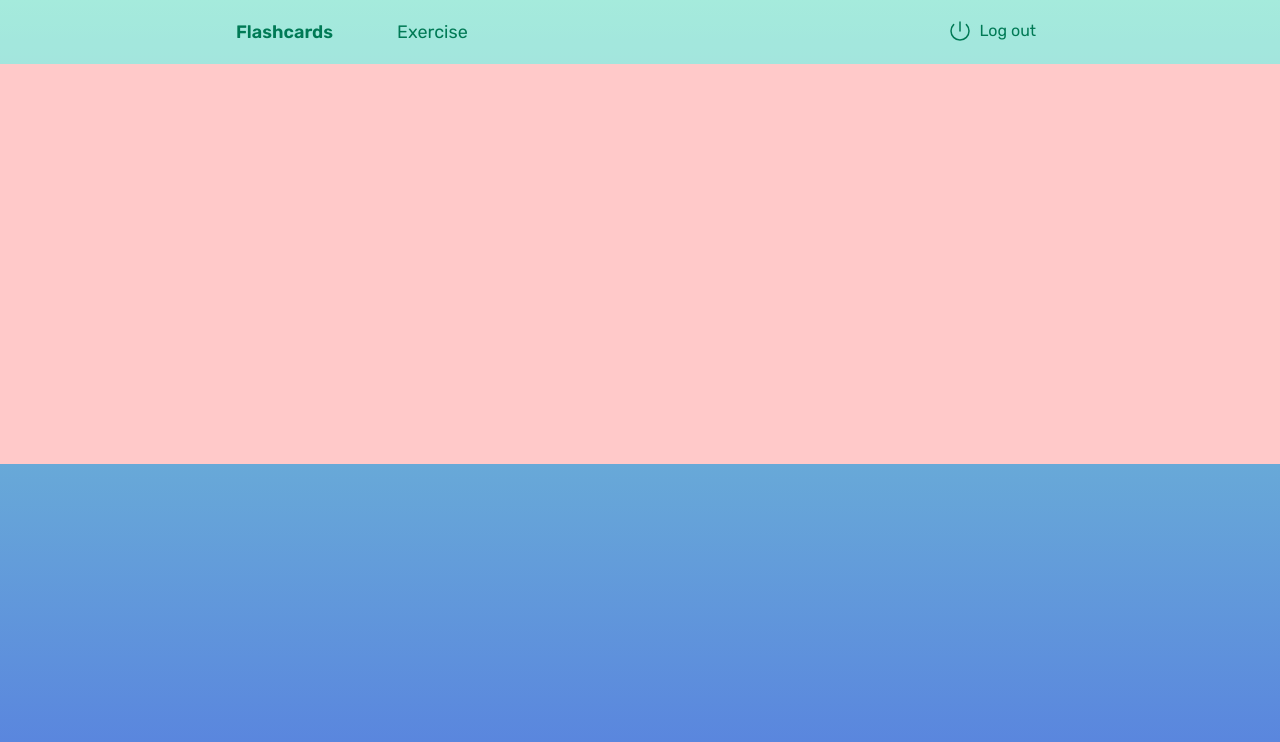
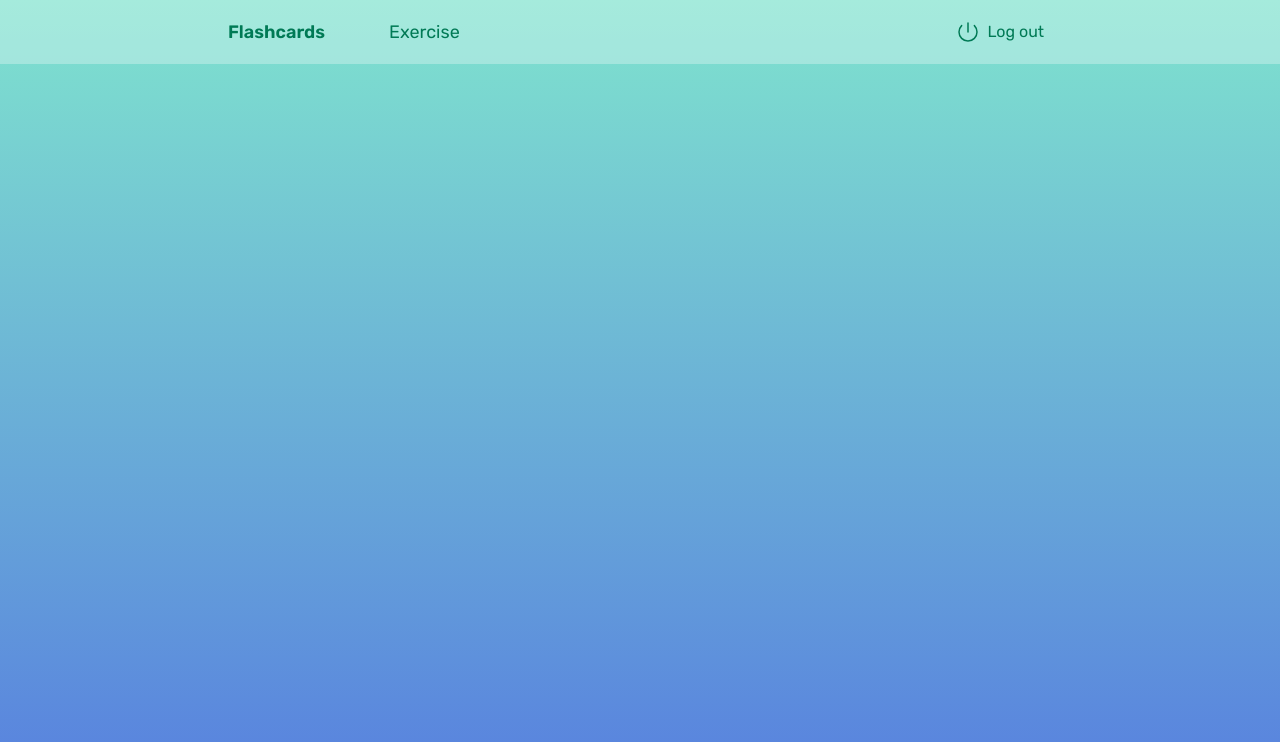
Before and after one commit to PeterBYUI/typescript-flashcards, a React (Vite) app: page /content/flashcards in a window 1280 px wide. Shown: the top 742 px of the page. Built offline with nearby package versions, Linux system fonts and the light colour scheme; no server answers.

Commit message:
feat: implement sign-out logic and integrate it into the UI

```diff
--- a/src/components/Button.tsx
+++ b/src/components/Button.tsx
@@ -6,7 +6,7 @@
 
 export default function Button({ styling, children, ...props }: ButtonProps) {
 
-    const style = `rounded-md px-2 py-1 transition-all duration-200 cursor-pointer ${styling || ""}`;
+    const style = `rounded-md px-2 py-1 transition-all duration-200 cursor-pointer disabled:cursor-not-allowed ${styling || ""}`;
 
     return <button {...props} className={style}>{children}</button>
 }
--- a/src/components/DesktopHeader.tsx
+++ b/src/components/DesktopHeader.tsx
@@ -1,11 +1,13 @@
-import { NavLink } from "react-router";
+import { NavLink, } from "react-router";
 
 import Button from "./Button";
+import ProfileButton from "./ProfileButton";
 
-export default function DesktopHeader({ handleToggleSidebar }: { handleToggleSidebar: () => void }) {
+export default function DesktopHeader({ handleToggleSidebar, handleLoggingUserOut, isPending }: { handleToggleSidebar: () => void, handleLoggingUserOut: () => void, isPending: boolean }) {
 
     let styling = "hover:text-emerald-900 text-lg transition-all duration-200  ";
     let activeStyling = "font-semibold";
+
 
     return <div className="h-16 bg-[rgba(250,250,250,0.3)] flex items-center justify-around text-emerald-700">
 
@@ -13,8 +15,9 @@
             <li><NavLink to={"flashcards"} className={(({ isActive }) => isActive ? `${styling}${activeStyling}` : styling)}>Flashcards</NavLink></li>
             <li><NavLink to={"exercise"} className={(({ isActive }) => isActive ? `${styling}${activeStyling}` : styling)}>Exercise</NavLink></li>
         </ul>
-        <div className="hidden md:block">
-            <Button styling="hover:text-emerald-800 hover:font-semibold group">
+        <div className="hidden md:flex md:items-center md:gap-4">
+            <ProfileButton size={10} />
+            <Button onClick={handleLoggingUserOut} styling="hover:text-emerald-900 group disabled:text-emerald-300" disabled={isPending}>
                 <div className="flex items-center gap-2">
                     <svg xmlns="http://www.w3.org/2000/svg" fill="none" viewBox="0 0 24 24" stroke="currentColor" className="size-6 stroke-[1.5] group-hover:stroke-[2.2]">
                         <path strokeLinecap="round" strokeLinejoin="round" d="M5.636 5.636a9 9 0 1 0 12.728 0M12 3v9" />
--- a/src/components/Header.tsx
+++ b/src/components/Header.tsx
@@ -1,4 +1,7 @@
 import { useState } from "react";
+import { useNavigate } from "react-router";
+import { useMutation } from "@tanstack/react-query";
+import { logout } from "../utils/http";
 
 import DesktopHeader from "./DesktopHeader";
 import Sidebar from "./Sidebar";
@@ -11,8 +14,22 @@
         setIsOpen((previousValue) => !previousValue);
     }
 
+    const navigate = useNavigate();
+
+    const { mutate, isPending, isError } = useMutation({
+        mutationFn: logout,
+        onSuccess: () => {
+            navigate("/");
+            setIsOpen(false);
+        }
+    });
+
+    function handleLoggingUserOut() {
+        mutate();
+    }
+
     return <header className="relative">
-        <DesktopHeader handleToggleSidebar={handleToggleSidebar} />
-        <Sidebar isOpen={isOpen} handleToggleSidebar={handleToggleSidebar} />
+        <DesktopHeader handleToggleSidebar={handleToggleSidebar} handleLoggingUserOut={handleLoggingUserOut} isPending={isPending} />
+        <Sidebar isOpen={isOpen} handleToggleSidebar={handleToggleSidebar} handleLoggingUserOut={handleLoggingUserOut} isPending={isPending} />
     </header>
 }
--- /dev/null
+++ b/src/components/ProfileButton.tsx
@@ -0,0 +1,10 @@
+import Button from "./Button";
+
+export default function ProfileButton({ size }: { size: number }) {
+
+    return <Button styling="hover:text-emerald-900">
+        <svg xmlns="http://www.w3.org/2000/svg" viewBox="0 0 24 24" fill="currentColor" className={`size-${size}`}>
+            <path fillRule="evenodd" d="M18.685 19.097A9.723 9.723 0 0 0 21.75 12c0-5.385-4.365-9.75-9.75-9.75S2.25 6.615 2.25 12a9.723 9.723 0 0 0 3.065 7.097A9.716 9.716 0 0 0 12 21.75a9.716 9.716 0 0 0 6.685-2.653Zm-12.54-1.285A7.486 7.486 0 0 1 12 15a7.486 7.486 0 0 1 5.855 2.812A8.224 8.224 0 0 1 12 20.25a8.224 8.224 0 0 1-5.855-2.438ZM15.75 9a3.75 3.75 0 1 1-7.5 0 3.75 3.75 0 0 1 7.5 0Z" clipRule="evenodd" />
+        </svg>
+    </Button>
+}
--- a/src/components/Sidebar.tsx
+++ b/src/components/Sidebar.tsx
@@ -1,16 +1,33 @@
+import { UserContext } from "../store/UserContext";
+import { useContext } from "react";
+
 import Button from "./Button";
+import ProfileButton from "./ProfileButton";
 
-export default function Sidebar({ isOpen, handleToggleSidebar }: { isOpen: boolean, handleToggleSidebar: () => void }) {
+export default function Sidebar({ isOpen, handleToggleSidebar, handleLoggingUserOut, isPending }: { isOpen: boolean, handleToggleSidebar: () => void, handleLoggingUserOut: () => void, isPending: boolean }) {
 
-    let styling = "absolute block md:hidden h-[100vh] w-1/1 bg-[rgba(191,233,223,.7)] top-0 right-0 transition-all duration-200 ";
+    let styling = "absolute block md:hidden h-[100vh] w-1/1 bg-[rgba(191,233,223,.9)] top-0 right-0 transition-all duration-200 ";
     if (isOpen) {
         styling += "translate-x-[0]";
     } else {
         styling += "translate-x-[100%]";
     }
 
+    const { user } = useContext(UserContext);
+
     return <div className={styling}>
-        <Button>Log out</Button>
-        <button onClick={handleToggleSidebar}>Close</button>
+        <div className="relative flex justify-center text-emerald-700">
+            <div className="flex flex-col items-center mt-16 gap-8">
+                <div className="flex flex-col items-center gap-2 hover:text-emerald-900">
+                    <ProfileButton size={24} />
+                    <p>{user?.displayName || ""}</p>
+                </div>
+                <Button onClick={handleLoggingUserOut} styling="font-semibold text-emerald-700 hover:text-emerald-900 cursor-pointer text-xl disabled:text-emerald-300" disabled={isPending}>Log out</Button>
+            </div>
+            <button className="absolute top-2 left-2 cursor-pointer transition-all duration-200" onClick={handleToggleSidebar}><svg xmlns="http://www.w3.org/2000/svg" fill="none" viewBox="0 0 24 24" strokeWidth={2} stroke="currentColor" className="size-7">
+                <path strokeLinecap="round" strokeLinejoin="round" d="M6 18 18 6M6 6l12 12" />
+            </svg>
+            </button>
+        </div>
     </div>
 }
--- a/src/pages/Flashcards.tsx
+++ b/src/pages/Flashcards.tsx
@@ -1,5 +1,5 @@
 export default function Flashcards() {
     return <>
-        <div className="h-[50vh] w-1/1 bg-red-200"></div>
+        {/* <div className="h-[50vh] w-1/1 bg-red-200"></div> */}
     </>
 }
--- a/src/utils/http.ts
+++ b/src/utils/http.ts
@@ -1,4 +1,4 @@
-import { createUserWithEmailAndPassword, signInWithEmailAndPassword, sendPasswordResetEmail, updateProfile } from "firebase/auth";
+import { createUserWithEmailAndPassword, signInWithEmailAndPassword, sendPasswordResetEmail, updateProfile, signOut } from "firebase/auth";
 import { addDoc, collection } from "firebase/firestore";
 import { auth } from "../firebase/config";
 import { db } from "../firebase/config";
@@ -32,3 +32,7 @@
 export const resetPassword = async ({ email }: { email: string }) => {
     await sendPasswordResetEmail(auth, email);
 };
+
+export const logout = async () => {
+    await signOut(auth);
+}
```
